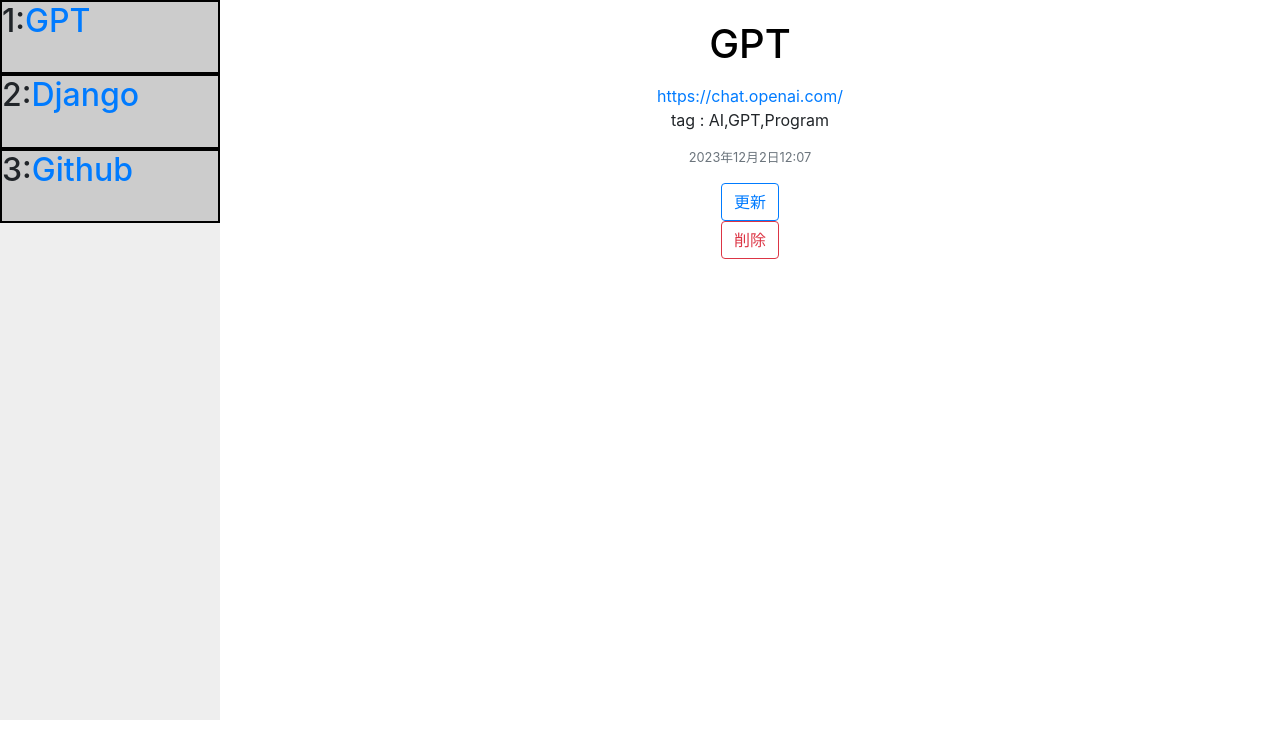
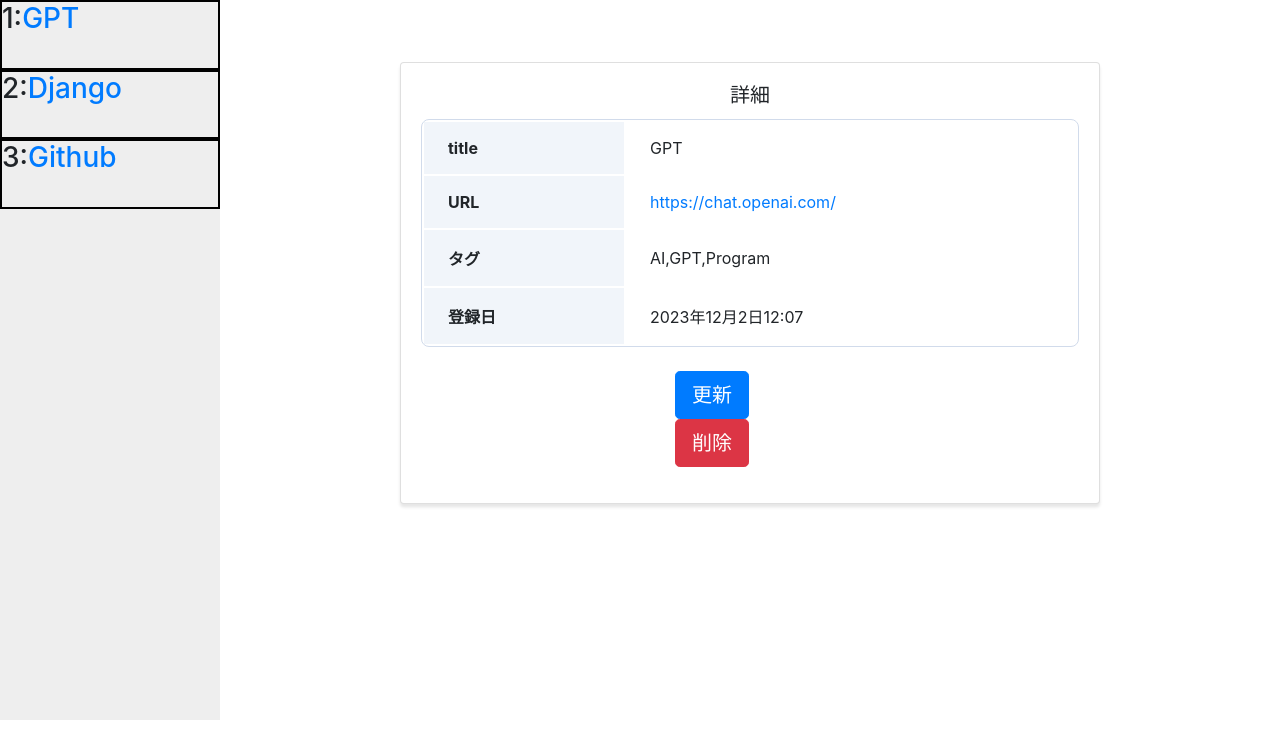
Before and after one commit to ueki8bati/BMD, a Django app: page /bookmark/1/ in a window 1280 px wide. Shown: the part 56-800 px from the top of the page. Run offline with Django 4.2, Linux system fonts and the light colour scheme; a user stored in the database is signed in; data comes from the database, SQL or seed files in the repository; some libraries are stand-ins or nearby versions.

Commit message:
HTML,CSSの変更

```diff
--- a/BMDapp/settings.py
+++ b/BMDapp/settings.py
@@ -40,6 +40,7 @@ INSTALLED_APPS = [
     'django.contrib.staticfiles',
     'bookmarkd.apps.BookmarkdConfig',
     'account.apps.AccountConfig',
+    'widget_tweaks',
 ]
 
 MIDDLEWARE = [
--- a/requirements.txt
+++ b/requirements.txt
@@ -1,2 +1,3 @@
 Django~=4.2.7
 requests~=2.31.0
+django-widget-tweaks
--- a/static/css/style.css
+++ b/static/css/style.css
@@ -1,3 +1,9 @@
+#header {
+    box-sizing: border-box;
+    background: #ccc;
+    height: 50px;
+  }
+
 #main {
     box-sizing: border-box;
     margin-left: 220px;
@@ -16,9 +22,55 @@
 
 .box1 {
     border: solid 2px black;
-    background: #ccc;
+    background: #eee;
     width: 100%;
     /*
     border-radius: 10px;
     */
 }
+
+
+.card-profile {
+    width: 700px;
+    border: 0;
+    border-radius: 1rem;
+    box-shadow: 0 0.2rem 0.2rem 0 rgba(0, 0, 0, 0.1);
+    overflow: hidden;
+  }
+
+  .button {
+    width: 150px;
+  }
+
+  .btn {
+    font-size: 80%;
+    border-radius: 5rem;
+    font-weight: bold;
+  }
+
+  .profile_table {
+    width: 100%;
+    border: 1px solid #d1dbeb;
+    border-radius: 8px;
+    border-collapse: separate;
+    overflow: hidden;
+  }
+
+  .profile_table .header {
+    width: 200px;
+    padding: 16px 24px;
+    text-align: left;
+    background: #f1f5fa;
+  }
+
+  .profile_table .data {
+    padding: 16px 24px;
+  }
+
+  .wrapper {
+    overflow: hidden;
+  }
+
+  left_btn{
+    display: flex;
+  }
--- a/templates/base.html
+++ b/templates/base.html
@@ -19,10 +19,11 @@
   </head>
   <body>
 
+  <div class="wrapper">
     <head>
 
       <!-- ナビバー -->
-    <nav class="navbar navbar-expand-md navbar-dark bg-dark">
+      <nav class="navbar navbar-expand-md navbar-dark bg-dark fixed-top">
         <a class="navbar-brand" href="{% url 'bookmarkd:index' %}">BookmarkDictionary</a>
         <button class="navbar-toggler" type="button" data-toggle="collapse" data-target="#navbarSupportedContent" aria-controls="navbarSupportedContent" aria-expanded="false" aria-label="Toggle navigation">
           <span class="navbar-toggler-icon"></span>
@@ -49,13 +50,15 @@
         </div>
       </nav>
     </header>
+  </div>
 
+  <header id="header"></header>
 
     <aside id="sub">
       {% if user.is_authenticated %}
         {% for bookmark in object_list %}
           <div class="box1">
-            <h2>{{forloop.counter}}:<a href="{% url 'bookmarkd:detail' id=bookmark.id %}">{{ bookmark.title }}</a></h2></br>
+            <h3>{{forloop.counter}}:<a href="{% url 'bookmarkd:detail' id=bookmark.id %}">{{ bookmark.title }}</a></h3></br>
           </div>
         {% endfor %}
       {% endif %}
--- a/templates/bookmarkd/detail.html
+++ b/templates/bookmarkd/detail.html
@@ -6,19 +6,45 @@
 
 <!-- コンテンツ -->
 {% block content %}
-<div class="container">
-    <center>
 
-        <div>
-            <h1 style="color: black"><p>{{ bookmark.title }}</p></h1>
-            <a href="{{ bookmark.url }}">{{ bookmark.url }}</a>
-            <p>tag : {{ bookmark.tag }}</p>
-            <small class="text-muted"><p>{{ bookmark.date }}</p></small>
-            <a class="btn btn-outline-primary" href="{% url 'bookmarkd:edit' id=bookmark.id %}"><span class="glyphicon glyphicon-pencil"></span>更新</a>
-            <form method="post" action="{% url 'bookmarkd:delete' id=bookmark.id %}">{% csrf_token %}
-                <button class="btn btn-outline-danger" type="submit" onclick='return confirm("本当に削除しますか？");'>削除</button>
-            </form>
+
+<div class="wrapper">
+    <div class="container">
+        <div class="card card-profile my-5 mx-auto">
+            <div class="card-body">
+            <h5 class="card-title text-center">詳細</h5>
+            <table class="profile_table mb-4">
+                <tbody>
+                <tr>
+                    <th class="header">title</th>
+                    <td class="data">{{ bookmark.title }}</td>
+                </tr>
+                <tr>
+                    <th class="header">URL</th>
+                    <td class="data"><a href="{{ bookmark.url }}">{{ bookmark.url }}</a></td>
+                </tr>
+                <tr>
+                    <th class="header">タグ</th>
+                    <td class="data">{{ bookmark.tag }}</td>
+                </tr>
+                <tr>
+                    <th class="header">登録日</th>
+                    <td class="data">{{ bookmark.date }}</td>
+                </tr>
+                </tbody>
+            </table>
+            <div class="left_btn">
+                <div class="button mx-auto">
+                    <a class="btn btn-lg btn-primary" href="{% url 'bookmarkd:edit' id=bookmark.id %}"><span class="glyphicon glyphicon-pencil"></span>更新</a>
+                    <form method="post" action="{% url 'bookmarkd:delete' id=bookmark.id %}">{% csrf_token %}
+                        <button class="btn btn-lg btn-danger" type="submit" onclick='return confirm("本当に削除しますか？");'>削除</button>
+                    </form>
+                </div>
+            </div>
+            </div>
         </div>
-    </center>
+    </div>
 </div>
+
+
 {% endblock %}
--- a/templates/bookmarkd/index.html
+++ b/templates/bookmarkd/index.html
@@ -8,9 +8,13 @@
 <div class="container">
     <center>
         <h1 style="color: black">Bookmark Dictionary</h1>
+        <br>
+        <br>
         <div>
             <h2><a href="{% url 'bookmarkd:add' %}"><span class="btn btn-primary">ブックマーク追加</span></a></h2>
         </div>
+        <br>
+        <br>
         <form method="get">
             <input type="search" value="{{ request.GET.query }}"
                 name="query" type="text"
```
Also changed, not shown: templates/bookmarkd/edit.html (+7 -4 lines). Lines whose indentation alone changed are shown as unchanged.
